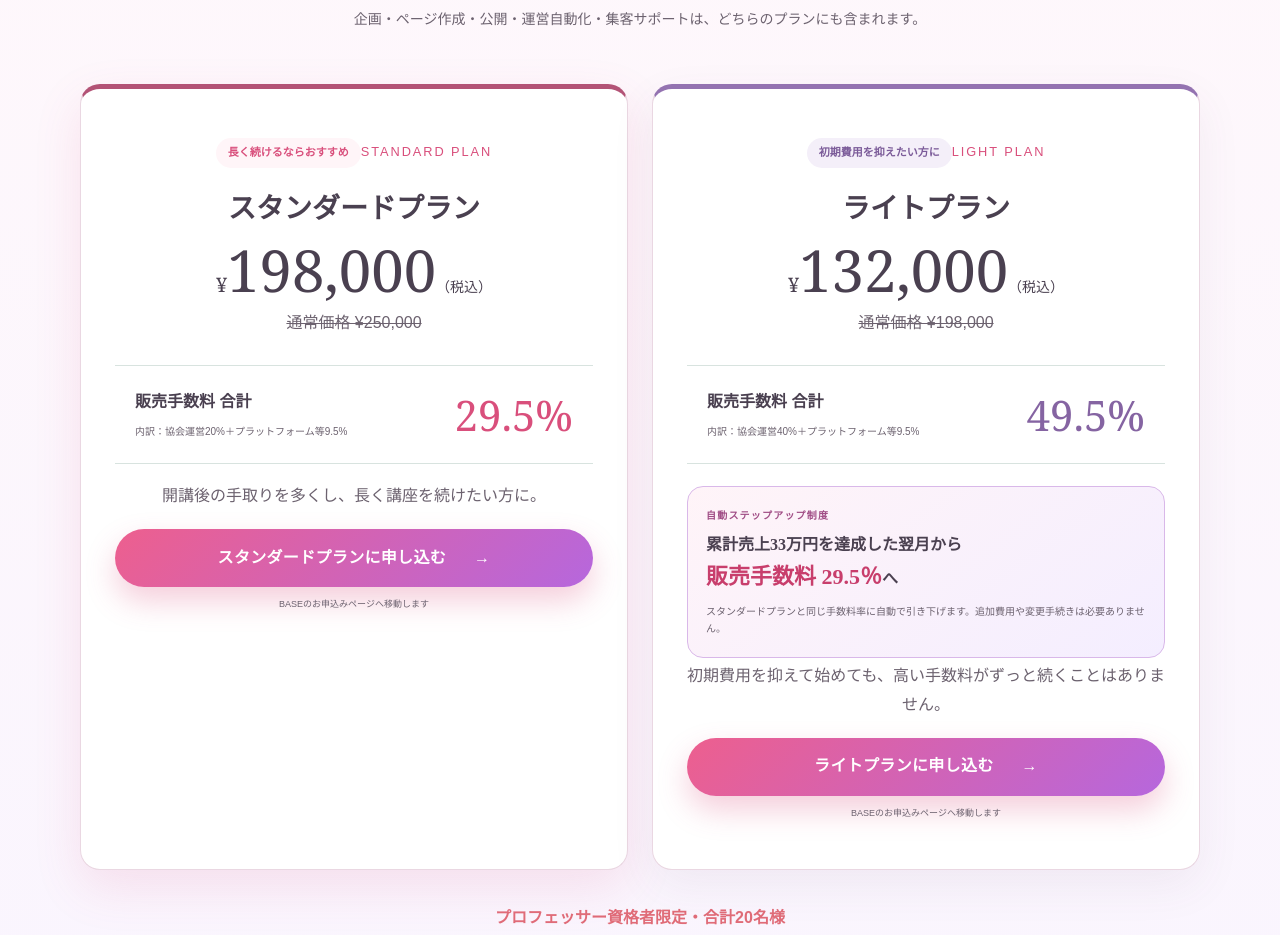
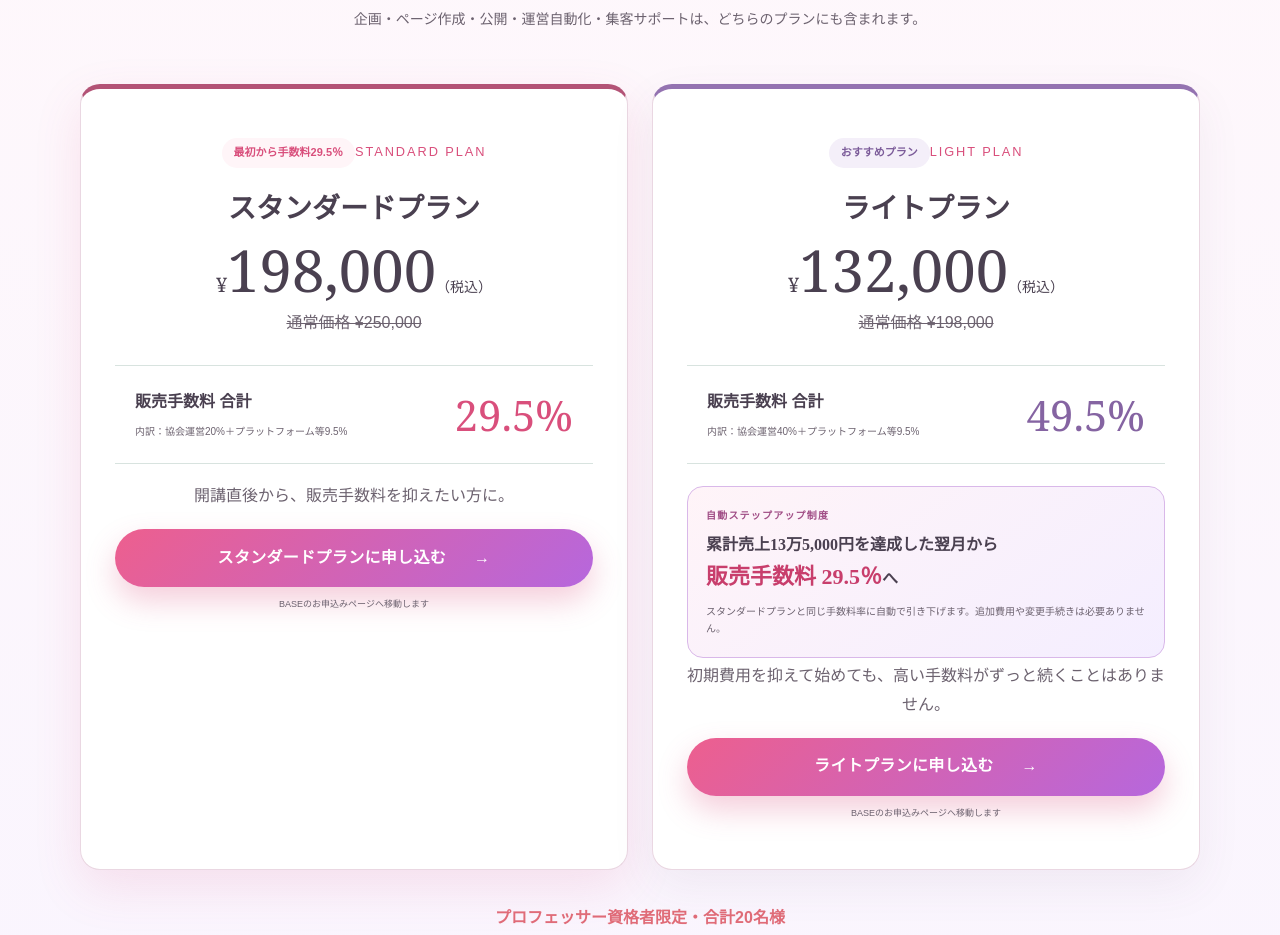
Before and after one commit to yuryuki-ai/koeaca, a Next.js app: page /koeaca/ in a window 1280 px wide. Shown: the part 10140-11075 px from the top of the page. Built offline with nearby package versions, Linux system fonts and the light colour scheme.

Commit message:
ライトプランの手数料引下げ条件を13万5千円に変更

```diff
--- a/app/page.tsx
+++ b/app/page.tsx
@@ -120,8 +120,8 @@ export default function Home() {
     <section className="price section" id="price">
       <div className="sectionTitle centered"><span>CHOOSE YOUR PLAN</span><h2>始め方に合わせて選べる、<br/>2つの開講プラン。</h2><p className="planLead">企画・ページ作成・公開・運営自動化・集客サポートは、どちらのプランにも含まれます。</p></div>
       <div className="planGrid">
-        <article className="priceCard recommended"><span className="planBadge">長く続けるならおすすめ</span><small>STANDARD PLAN</small><h2>スタンダードプラン</h2><div className="priceValue"><i>¥</i><b>198,000</b><span>（税込）</span></div><del>通常価格 ¥250,000</del><div className="planFee"><span>販売手数料 合計</span><strong>29.5%</strong><small>内訳：協会運営20%＋プラットフォーム等9.5%</small></div><p>開講後の手取りを多くし、長く講座を続けたい方に。</p><a className="button primary planApply" href={standardOrderUrl} target="_blank" rel="noreferrer">スタンダードプランに申し込む <span>→</span></a><em className="orderNote">BASEのお申込みページへ移動します</em></article>
-        <article className="priceCard lightPlan"><span className="planBadge">初期費用を抑えたい方に</span><small>LIGHT PLAN</small><h2>ライトプラン</h2><div className="priceValue"><i>¥</i><b>132,000</b><span>（税込）</span></div><del>通常価格 ¥198,000</del><div className="planFee"><span>販売手数料 合計</span><strong>49.5%</strong><small>内訳：協会運営40%＋プラットフォーム等9.5%</small></div><div className="stepUp"><span>自動ステップアップ制度</span><strong>累計売上33万円を達成した翌月から<br/><em>販売手数料 29.5％</em>へ</strong><small>スタンダードプランと同じ手数料率に自動で引き下げます。追加費用や変更手続きは必要ありません。</small></div><p>初期費用を抑えて始めても、高い手数料がずっと続くことはありません。</p><a className="button primary planApply" href={lightOrderUrl} target="_blank" rel="noreferrer">ライトプランに申し込む <span>→</span></a><em className="orderNote">BASEのお申込みページへ移動します</em></article>
+        <article className="priceCard recommended"><span className="planBadge">最初から手数料29.5％</span><small>STANDARD PLAN</small><h2>スタンダードプラン</h2><div className="priceValue"><i>¥</i><b>198,000</b><span>（税込）</span></div><del>通常価格 ¥250,000</del><div className="planFee"><span>販売手数料 合計</span><strong>29.5%</strong><small>内訳：協会運営20%＋プラットフォーム等9.5%</small></div><p>開講直後から、販売手数料を抑えたい方に。</p><a className="button primary planApply" href={standardOrderUrl} target="_blank" rel="noreferrer">スタンダードプランに申し込む <span>→</span></a><em className="orderNote">BASEのお申込みページへ移動します</em></article>
+        <article className="priceCard lightPlan"><span className="planBadge">おすすめプラン</span><small>LIGHT PLAN</small><h2>ライトプラン</h2><div className="priceValue"><i>¥</i><b>132,000</b><span>（税込）</span></div><del>通常価格 ¥198,000</del><div className="planFee"><span>販売手数料 合計</span><strong>49.5%</strong><small>内訳：協会運営40%＋プラットフォーム等9.5%</small></div><div className="stepUp"><span>自動ステップアップ制度</span><strong>累計売上13万5,000円を達成した翌月から<br/><em>販売手数料 29.5％</em>へ</strong><small>スタンダードプランと同じ手数料率に自動で引き下げます。追加費用や変更手続きは必要ありません。</small></div><p>初期費用を抑えて始めても、高い手数料がずっと続くことはありません。</p><a className="button primary planApply" href={lightOrderUrl} target="_blank" rel="noreferrer">ライトプランに申し込む <span>→</span></a><em className="orderNote">BASEのお申込みページへ移動します</em></article>
       </div>
       <div className="planAction"><span className="sharedLimit">プロフェッサー資格者限定・合計20名様</span><p>まだ迷っている方は、お申込み前に不明点をご確認いただけます。</p><a className="button secondary wide" href={inquiryUrl}>無料相談で確認する <span>→</span></a><em>フォームを送信しただけで、お申込みになることはありません</em></div>
       <details className="recoveryDisclosure">
@@ -129,10 +129,10 @@ export default function Home() {
         <div className="recoveryExamples">
         <div className="recoveryHeading"><span>COURSE FEE SIMULATION</span><h3>何名の受講で、初期費用回収の達成ができる？</h3><p>販売手数料を差し引いた講師受取額を、初期費用に充てた場合の目安です。</p></div>
         <div className="recoveryGrid">
-          <article><div className="courseName"><small>朗読検定</small><h4>3級対策講座</h4><strong>受講料例 17,800円</strong></div><div className="recoveryPlans"><p><span>スタンダード</span><b>16<small>名</small></b><em>1名あたり受取 12,549円</em><strong className="cumulativeFee"><small>達成時の累計受取指導料</small>200,784円</strong></p><p><span>ライト</span><b>15<small>名</small></b><em>1名あたり受取 8,989円</em><strong className="cumulativeFee"><small>達成時の累計受取指導料</small>134,835円</strong></p></div></article>
-          <article><div className="courseName"><small>朗読検定</small><h4>準2級対策講座</h4><strong>受講料例 35,200円</strong></div><div className="recoveryPlans"><p><span>スタンダード</span><b>8<small>名</small></b><em>1名あたり受取 24,816円</em><strong className="cumulativeFee"><small>達成時の累計受取指導料</small>198,528円</strong></p><p><span>ライト</span><b>8<small>名</small></b><em>1名あたり受取 17,776円</em><strong className="cumulativeFee"><small>達成時の累計受取指導料</small>142,208円</strong></p></div></article>
+          <article><div className="courseName"><small>朗読検定</small><h4>3級対策講座</h4><strong>受講料例 17,800円</strong></div><div className="recoveryPlans"><p><span>スタンダード</span><b>16<small>名</small></b><em>1名あたり受取 12,549円</em><strong className="cumulativeFee"><small>達成時の累計受取指導料</small>200,784円</strong></p><p><span>ライト</span><b>13<small>名</small></b><em>8名まで8,989円／以降12,549円</em><strong className="cumulativeFee"><small>達成時の累計受取指導料</small>134,657円</strong></p></div></article>
+          <article><div className="courseName"><small>朗読検定</small><h4>準2級対策講座</h4><strong>受講料例 35,200円</strong></div><div className="recoveryPlans"><p><span>スタンダード</span><b>8<small>名</small></b><em>1名あたり受取 24,816円</em><strong className="cumulativeFee"><small>達成時の累計受取指導料</small>198,528円</strong></p><p><span>ライト</span><b>7<small>名</small></b><em>4名まで17,776円／以降24,816円</em><strong className="cumulativeFee"><small>達成時の累計受取指導料</small>145,552円</strong></p></div></article>
         </div>
-        <p className="recoveryNote">※受講料全額をプラットフォーム上で販売し、返金やその他の経費がない場合の概算です。実際の端数処理等により金額が異なる場合があります。</p>
+        <p className="recoveryNote">※受講料全額をプラットフォーム上で販売し、返金やその他の経費がない場合の概算です。ライトプランは累計売上13万5,000円の達成後、翌月から29.5％を適用して試算しています。達成時期や実際の端数処理等により金額が異なる場合があります。</p>
         </div>
       </details>
       <div className="applicationAssurance"><strong>納得してから、お申込みいただけます。</strong><p>料金やサポート内容に不安がある方は、事前に無料相談をご利用ください。なお、お申込み確定後のキャンセル・返金は承っておりません。</p></div>
@@ -145,7 +145,7 @@ export default function Home() {
       <details><summary>どのジャンルの講座を開講できますか？</summary><p>朗読・読み聞かせ・アナウンス・ボイストレーニングなど、声の表現アカデミーの各ジャンルで開講いただけます。</p></details>
       <details><summary>受講料無料の講座も開講できますか？</summary><p>はい。見込み客獲得のための無料講座や体験講座も開講できます。この場合、販売手数料は必要ありません。</p></details>
       <details><summary>初期費用以外に月額費用はかかりますか？</summary><p>月額費用はかかりません。受講申込みがあった場合のみ、受講料から販売手数料等を差し引いた金額を、指定の口座へ送金します。</p></details>
-      <details><summary>ライトプランの販売手数料は、ずっと49.5％ですか？</summary><p>いいえ。ライトプランには自動ステップアップ制度があります。講座の累計売上が33万円に達した翌月以降の売上から、販売手数料をスタンダードプランと同じ29.5％へ自動的に引き下げます。追加費用やプラン変更の手続きは必要ありません。</p></details>
+      <details><summary>ライトプランの販売手数料は、ずっと49.5％ですか？</summary><p>いいえ。ライトプランには自動ステップアップ制度があります。講座の累計売上が13万5,000円に達した翌月以降の売上から、販売手数料をスタンダードプランと同じ29.5％へ自動的に引き下げます。追加費用やプラン変更の手続きは必要ありません。</p></details>
       <details><summary>初期費用を分割で支払えますか？</summary><p>クレジットカードをご利用の場合、カード会社が提供する分割払いをご利用いただけます。利用条件や手数料はカード会社へご確認ください。</p></details>
       <details><summary>売上はいつ入金されますか？</summary><p>月末締め、翌々月末のお支払いとなります。</p></details>
       <details><summary>申込み後のキャンセルや返金はできますか？</summary><p>ご納得いただいたうえでお申込みいただくため、事前に無料相談で不明点をご確認いただけます。お申込み確定後のキャンセルおよび返金は承っておりません。</p></details>
```
